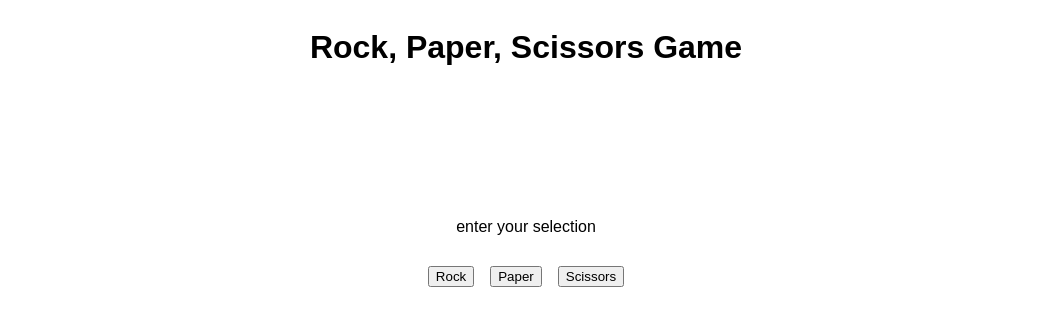
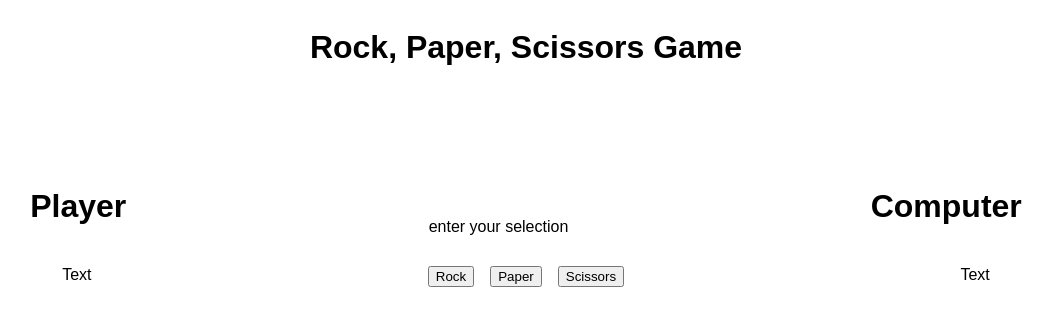
Before and after one commit to tyhaven/rock-paper-scissors, a plain HTML site: page index.html in a window 1280 px wide. Shown: the whole page, without its empty margins (114-1167 px from the left). Drawn offline with Linux system fonts and the light colour scheme.

Commit message:
Add player and comp win win count placeholder

```diff
--- a/index.html
+++ b/index.html
@@ -12,12 +12,20 @@
     <h1>Rock, Paper, Scissors Game</h1>
 
     <div class="input">
+        <div class="name">Player</div>
         <div id="select">enter your selection</div>
+        <div class="name">Computer</div>
     </div>
-<div class="buttons">
-        <button id="one">Rock</button>
-        <button id="two">Paper</button>
-        <button id="three">Scissors</button>
+<div class="secondRow">
+    <div id="player">Text</div>
+    <div class="buttons">
+            <button id="one">Rock</button>
+            <button id="two">Paper</button>
+            <button id="three">Scissors</button>
+    </div>
+    <div id="comp">Text</div>
 </div>
+
+<div id="result"></div>
 </body>
 </html>
--- a/style.css
+++ b/style.css
@@ -12,16 +12,35 @@ h1 {
 
 .input {
     display: flex;
-    flex-direction: column;
-    align-items: center;
+    flex-direction: row;
+    justify-content: space-around;
+
+
+}
+
+.name {
+    font-size: xx-large;
+    font-weight: 900;
 }
 
 #select {
     margin: 30px;
 }
 
+.secondRow {
+    display: flex;
+    flex-direction: row;
+    justify-content: space-around;
+}
 .buttons {
     display: flex;
     justify-content: center;
     gap: 16px;
+    margin-bottom: 30px;
 }
+
+#result {
+    display: flex;
+    justify-content: center;
+    font-size: x-large;
+}
```
